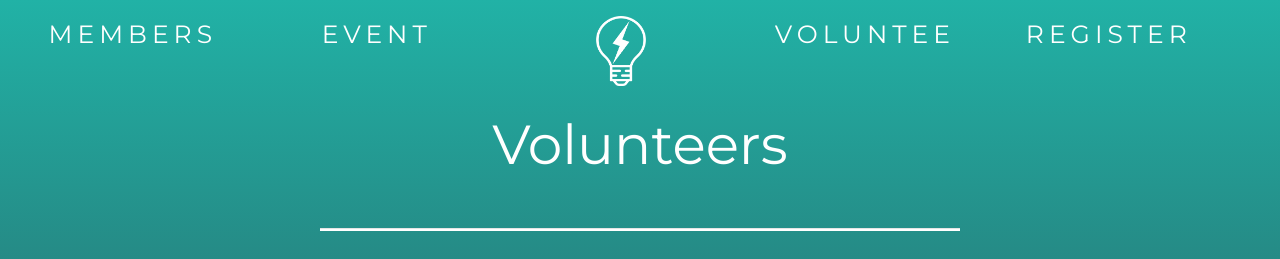
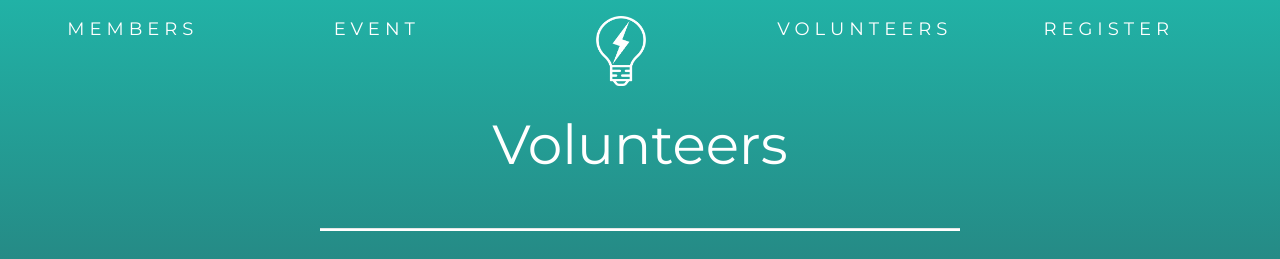
Before and after one commit to IgniteInYou/spark-website-2018, a plain HTML site: page volunteers.html in a window 1280 px wide. Shown: the top 259 px of the page. Drawn offline with nearby package versions, Linux system fonts and the light colour scheme.

Commit message:
Update volunteers.html

```diff
--- a/volunteers.html
+++ b/volunteers.html
@@ -79,8 +79,8 @@
     }.vol-block:hover{
       opacity: 0.7;
       transition: 0.3s;
-    }.spec{
-        margin-right:0px!important;
+    }.navContent{
+       font-size:18px!important
         }
     </style>
        <link href="https://fonts.googleapis.com/css?family=Karla|Montserrat" rel="stylesheet">
```
